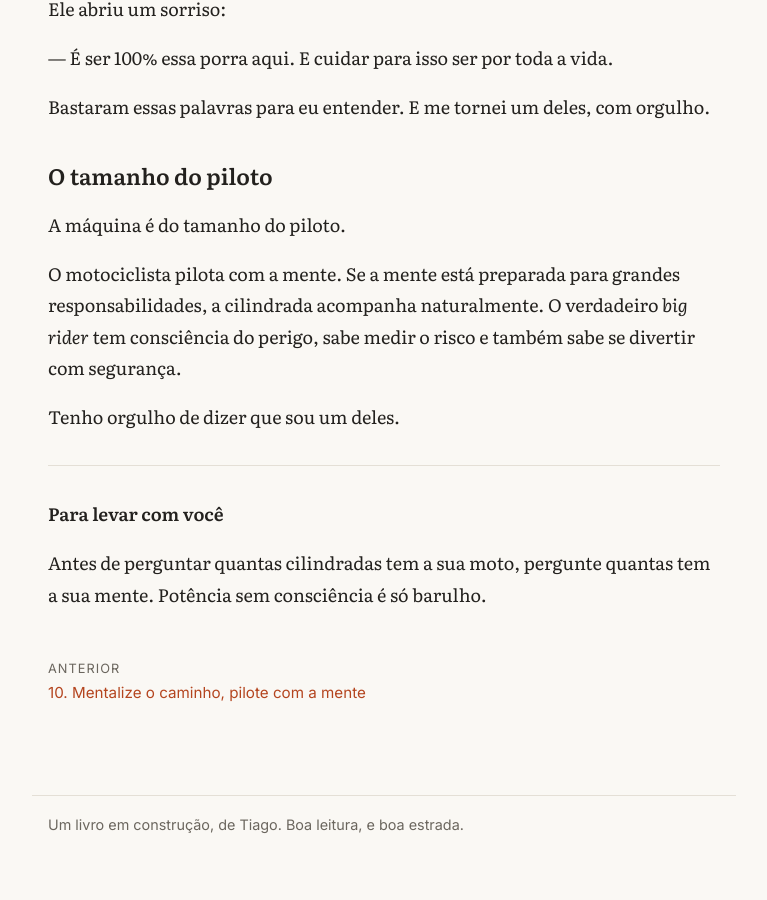
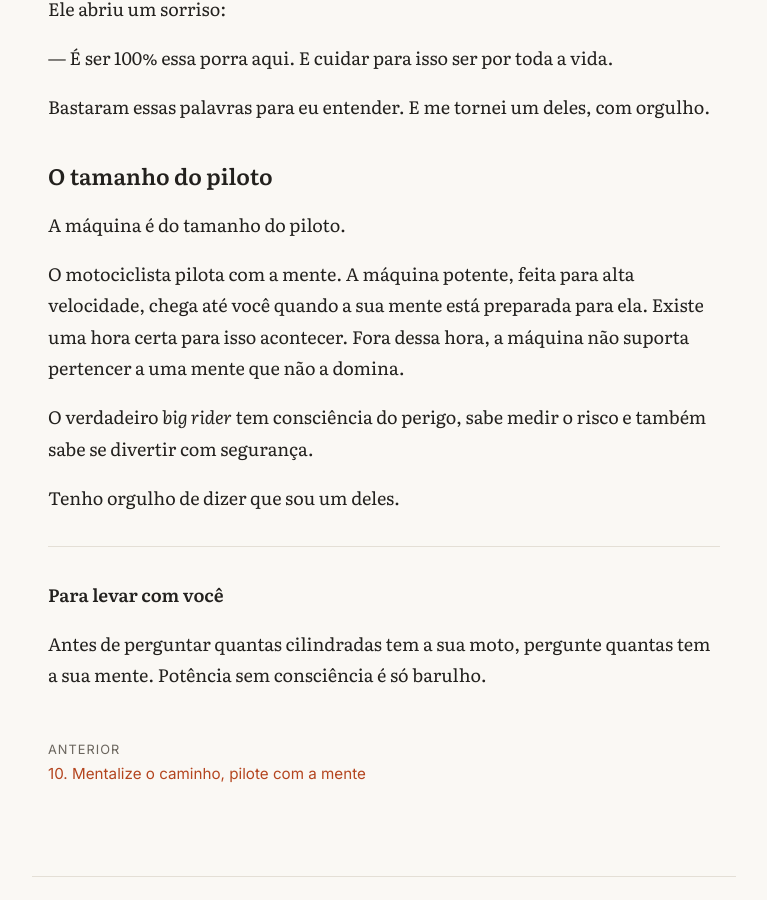
Before and after one commit to thifacco/livro-o-piloto-interior, a Jekyll site: the page built from capitulos/13-a-maquina-e-do-tamanho-do-piloto.md, in a window 1280 px wide and 900 px high, scrolled down 3873 px. Shown: the whole window, without its empty margins (256-1023 px from the left). Built offline with Jekyll 4.4.1, drawn with Linux system fonts in a browser that asks for light colours; our own code applies the rules of GitHub Pages for plain Markdown files; before the commit the page ends 4744 px from its top, so only the background shows below that.

Commit message:
Capítulo 13: a hora certa da máquina potente
Co-Authored-By: Claude Opus 5.5 <noreply@anthropic.com>
Claude-Session: https://claude.ai/code/session_0136JRemLnuJkHT83M5aQ6wK

```diff
--- a/capitulos/13-a-maquina-e-do-tamanho-do-piloto.md
+++ b/capitulos/13-a-maquina-e-do-tamanho-do-piloto.md
@@ -86,7 +86,9 @@ Bastaram essas palavras para eu entender. E me tornei um deles, com orgulho.
 
 A máquina é do tamanho do piloto.
 
-O motociclista pilota com a mente. Se a mente está preparada para grandes responsabilidades, a cilindrada acompanha naturalmente. O verdadeiro *big rider* tem consciência do perigo, sabe medir o risco e também sabe se divertir com segurança.
+O motociclista pilota com a mente. A máquina potente, feita para alta velocidade, chega até você quando a sua mente está preparada para ela. Existe uma hora certa para isso acontecer. Fora dessa hora, a máquina não suporta pertencer a uma mente que não a domina.
+
+O verdadeiro *big rider* tem consciência do perigo, sabe medir o risco e também sabe se divertir com segurança.
 
 Tenho orgulho de dizer que sou um deles.
 
```
